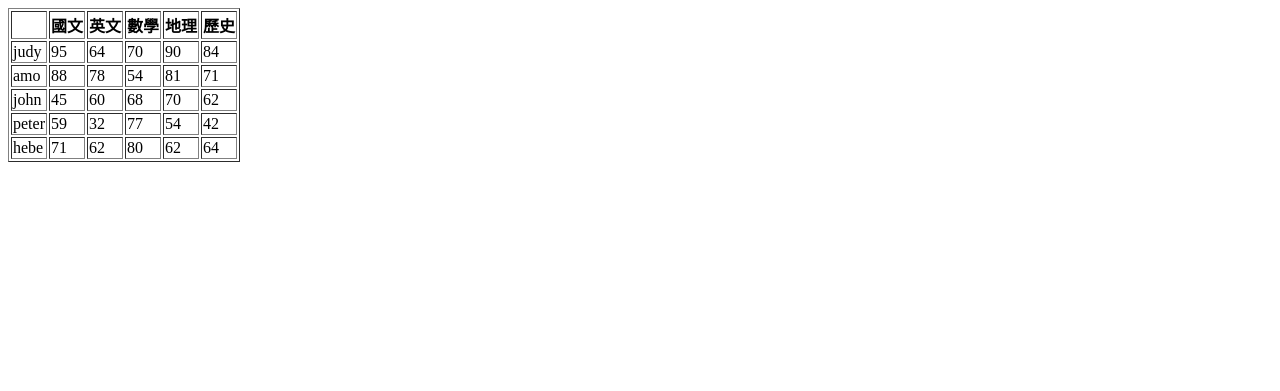
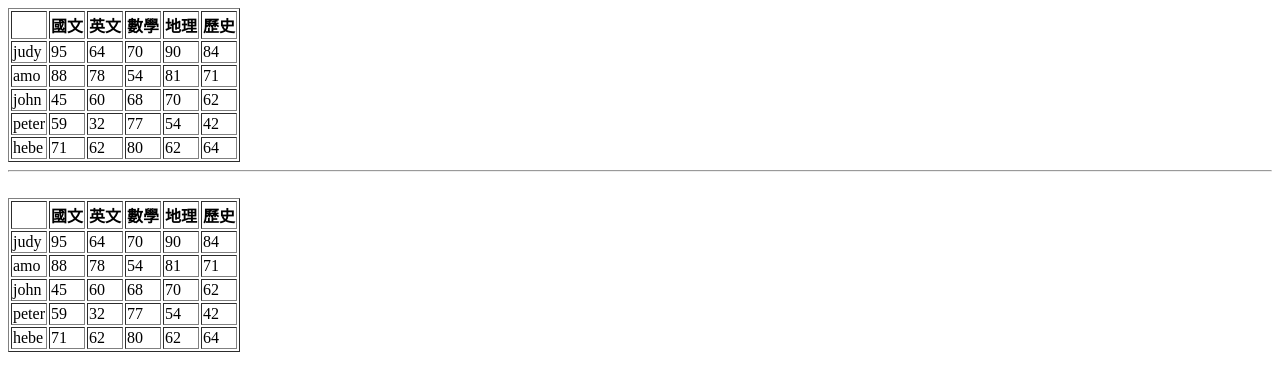
Before and after one commit to maplesift/2024-PHP-Basic, a PHP site: page /arraygpttest.php in a window 1280 px wide. Shown: the top 391 px of the page. Run offline with PHP 8.4, Linux system fonts and the light colour scheme.

Commit message:
增加readmemd gpt for生成陣列

```diff
--- a/arraygpttest.php
+++ b/arraygpttest.php
@@ -35,6 +35,68 @@ foreach ($students as $index => $student) {
 }
 
 echo '</table>';
+
+
 ?>
+<hr><br>
+<?php
+$subject = ['', '國文', '英文', '數學', '地理', '歷史'];
+$students = ['judy', 'amo', 'john', 'peter', 'hebe'];
+$point = [
+    [95, 64, 70, 90, 84],
+    [88, 78, 54, 81, 71],
+    [45, 60, 68, 70, 62],
+    [59, 32, 77, 54, 42],
+    [71, 62, 80, 62, 64]
+];
+
+// 開始生成 HTML 表格
+echo '<table border="1">';
+
+// 使用 for 生成表頭
+echo '<tr>'; // table row
+for ($i = 0; $i < count($subject); $i++) { //限制i生成的數量 count($subject)為5  所以只會生成至一行5格
+    echo '<th>' . $subject[$i] . '</th>';
+}
+echo '</tr>';
+
+// 使用 for 生成學生成績
+for ($i = 0; $i < count($students); $i++) {
+    echo '<tr>'; //table row
+    echo '<td>' . $students[$i] . '</td>'; // 學生姓名  table data
+    for ($j = 0; $j < count($point[$i]); $j++) {
+        echo '<td>' . $point[$i][$j] . '</td>'; // 學生分數 ***$point[$i][$j]76行
+    }
+    echo '</tr>';
+}
+echo '</table>';
+?>
+<!-- $point[$i][$j] 是用來訪問二維陣列 $point 中特定元素的語法。這裡的 $point 是一個包含多個一維陣列的二維陣列，每個一維陣列代表一個學生的成績。
+
+具體來說：
+
+$i 是外層循環的索引，代表當前學生的索引。在前面的例子中，這會對應到 $students 陣列中的某一個學生。
+$j 是內層循環的索引，代表當前學生的成績在其成績陣列中的索引。
+這樣，$point[$i][$j] 就會取得：
+
+$point[$i]：對應於第 $i 位學生的成績陣列。
+$point[$i][$j]：對應於第 $j 位成績（例如，國文、英文等）。
+
+舉個例子：
+
+如果 $point 陣列如下：
+
+$point = [
+    [95, 64, 70, 90, 84], // judy 的成績
+    [88, 78, 54, 81, 71], // amo 的成績
+    [45, 60, 68, 70, 62], // john 的成績
+    [59, 32, 77, 54, 42], // peter 的成績
+    [71, 62, 80, 62, 64]  // hebe 的成績
+];
+當 $i = 0 和 $j = 2 時，$point[0][2] 會返回 70，這是 judy 的數學成績。
+當 $i = 1 和 $j = 3 時，$point[1][3] 會返回 81，這是 amo 的地理成績。
+總之，$point[$i][$j] 允許您訪問特定學生的特定科目的成績。
+-->
+
 </body>
 </html>
```
Also changed, not shown: README.md.
